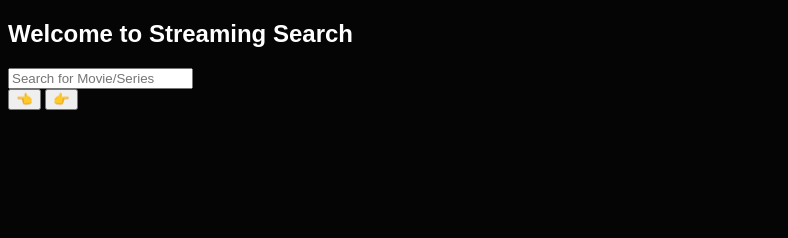
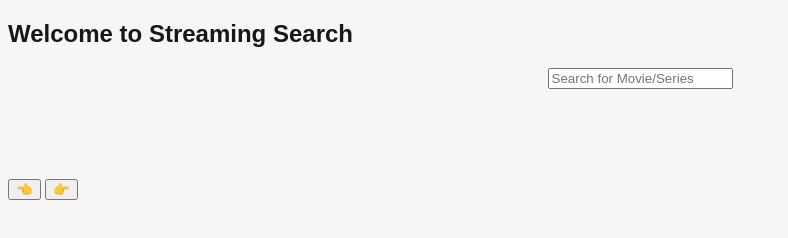
Before and after one commit to Vinmanftw/Olympic-Project, a website: page index.html in a window 1280 px wide. Shown: the whole page, without its empty margins (0-788 px from the left). Drawn offline with Linux system fonts and the light colour scheme; no server answers.

Commit message:
centered search form

```diff
--- a/index.html
+++ b/index.html
@@ -7,16 +7,18 @@
   </head>
   <body>
     <h2>Welcome to Streaming Search</h2>
-    <form id="search-form">
-      <input id="search-input" placeholder="Search for Movie/Series"/>
-    </form>
+     <form id="search-form">
+        <input id="search-input" placeholder="Search for Movie/Series"/>
+      </form>
 
-    <div class='nav'>
-      <button id="back">👈</button>
-      <button id="next">👉</button>
-    </div>
+
+
    <div class="streamTabs"></div>
    <div id="movie-container"></div>
+   <div class='nav'>
+    <button id="back">👈</button>
+    <button id="next">👉</button>
+  </div>
    <script src="renderMovie.js"></script>
 
    <script src="fetchByProvider.js"></script>
--- a/script.js
+++ b/script.js
@@ -6,9 +6,10 @@ const streamingProviders = [`netflix`];
 
 document.addEventListener("DOMContentLoaded", (e) => {
   //e.preventDefault()
-  navigation();
+
   fetchAndRender({
     provider: "netflix",
     page: curIndex,
   });
+  navigation();
 });
--- a/style.css
+++ b/style.css
@@ -1,6 +1,6 @@
 body {
-  background: #050505;
-  color: white;
+  background: #f7f5f5;
+  color: rgb(17, 16, 16);
 }
 * {
   box-sizing: border-box;
@@ -19,23 +19,30 @@ body {
   background-color: rgb(238, 18, 18);
 }
 
-#prime {
-  background-color: rgb(10, 95, 252);
-  color: white;
+h2 {
+  color: rgb(24, 23, 23);
 }
 
-#hulu {
-  background-color: rgb(10, 231, 128);
-}
-
-h2 {
-  color: white;
-}
-.streamTabs {
-  float: left;
-  padding: 10px;
-}
 .streamTabs button {
   width: 400px;
   margin-bottom: 20px;
 }
+
+#search-form {
+  margin: auto;
+  text-align: center;
+}
+
+#search-input {
+  margin: auto;
+  text-align: left;
+}
+
+#back {
+  margin-top: 90px;
+}
+
+#movie-container {
+  margin: auto;
+  text-align: center;
+}
```
